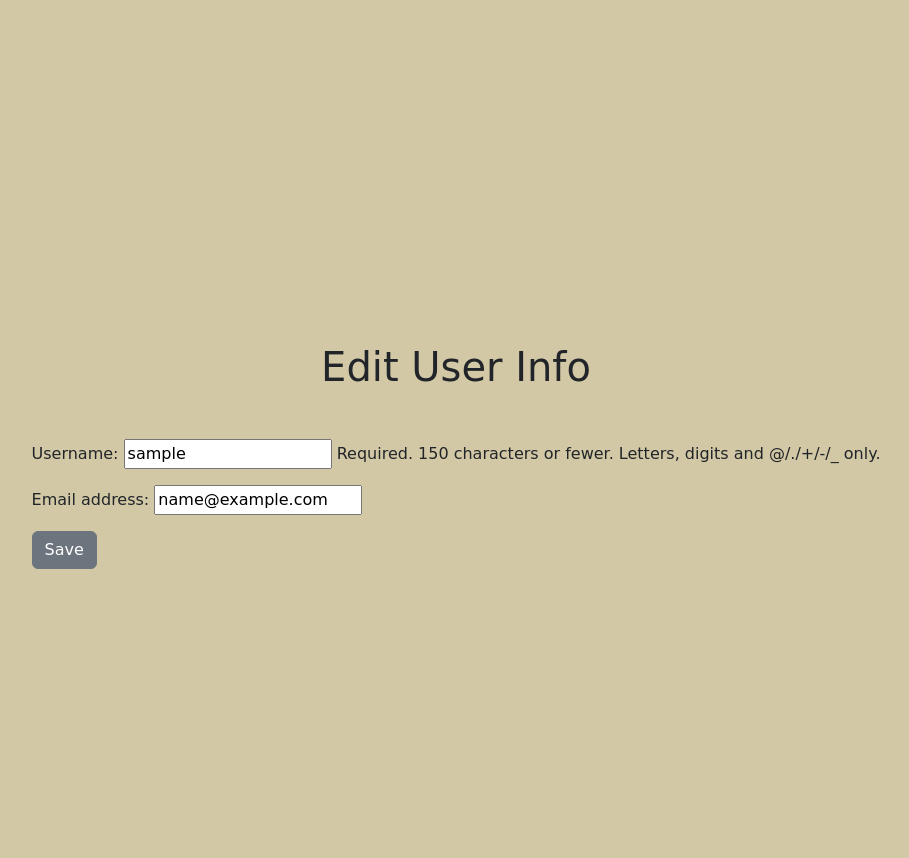
After one commit to andrewretherford/code_dex, a Django app: page /profile/edit/1 in a window 1280 px wide. The commit adds this page. Shown: the part 57-915 px from the top of the page, without its empty margins (184-1093 px from the left). Run offline with Django 4.2, Linux system fonts and the light colour scheme; the visitor is signed in with stand-in values (Sample User, id 1); data comes from the database, SQL or seed files in the repository; some libraries are stand-ins or nearby versions; some web fonts are replaced.

Commit message:
Updates auth URLS to use built in with page overrides
Adds templates for password change and password change done
Adds template for profile edits
Updates styling

```diff
--- a/code_dex/static/code_dex/css/styles.css
+++ b/code_dex/static/code_dex/css/styles.css
@@ -12,7 +12,7 @@ body {
 }
 
 .page-container {
-   background-color: white;
+   background-color: rgb(230, 220, 185);
    font-family: 'Oldenburg', cursive;
    max-width: 1920px;
    margin: 0 auto;
@@ -46,14 +46,6 @@ main {
    grid-row: 3/4;
 }
 
-.login-signup {
-   display: flex;
-   flex-direction: column;
-   justify-content: center;
-   max-width: 1920px;
-   min-height: 100vh;
-}
-
 .gold-link {
    color: rgb(145, 130, 70);
    text-decoration: none;
@@ -77,7 +69,33 @@ main {
 /* --------------------- LOGIN/SIGNUP --------------------- */
 
 .login-signup {
-   background-image: url('../assets/faded_paper.png');
+   display: flex;
+   flex-direction: column;
+   justify-content: center;
+   align-items: center;
+   max-width: 1920px;
+   min-height: 100vh;
+}
+
+.auth-page {
+   background-color: rgb(210, 200, 165);
+   display: grid;
+   grid-template-rows: repeat(6, 1fr);
+   grid-template-columns: 1fr;
+   row-gap: 20px;
+   display: flex;
+   flex-direction: column;
+   justify-content: center;
+   align-items: center;
+   max-width: 1920px;
+   min-height: 100vh;
+}
+
+.auth-page > div {
+   display: flex;
+   flex-direction: column;
+   align-items: center;
+   padding: 5em;
 }
 
 /* --------------------- RECORDS VIEW --------------------- */
--- a/code_dex/templates/code_dex/navbar.html
+++ b/code_dex/templates/code_dex/navbar.html
@@ -1,5 +1,5 @@
 <nav class="navbar navbar-expand-lg fixed-top">
-   <div class="container-fluid">
+  <div class="container-fluid d-flex justify-content-between">
     <a href="/home" class="navbar-brand">CODE_DEX</a>
     <button class="navbar-toggler" type="button" data-bs-toggle="collapse" data-bs-target="#navbarMenu" aria-controls="navbarMenu" aria-expanded="false" aria-label="Toggle navigation">
       <span class="navbar-toggler-icon"></span>
@@ -9,38 +9,17 @@
         <li class="nav-item">
           <a href="/upload" class="nav-link active" aria-current="home">UPLOAD</a>
         </li>
-            <li class="nav-item">
-               <a href="/profile" class="nav-link active" aria-current="home">
-                <i class="bi bi-person-circle"></i>
+        <li class="nav-item dropdown">
+          <a class="nav-link dropdown-toggle" href="#" role="button" data-bs-toggle="dropdown" aria-expanded="false">
+            Profile
           </a>
+          <ul class="dropdown-menu">
+            <li><a class="dropdown-item" href="{% url 'profile_edit' request.user.id %}">Edit Profile</a></li>
+            <li><a class="dropdown-item" href="{% url 'password_change' %}">Change Password</a></li>
+            <li><a class="dropdown-item" href="{% url 'logout' %}">Logout</a></li>
+          </ul>
         </li>
       </ul>
     </div>
   </div>
 </nav>
-
-<!-- <nav class="navbar navbar-expand-lg bg-light">
-   <div class="container-fluid">
-     <button class="navbar-toggler" type="button" data-bs-toggle="collapse" data-bs-target="#navbarTogglerDemo01" aria-controls="navbarTogglerDemo01" aria-expanded="false" aria-label="Toggle navigation">
-       <span class="navbar-toggler-icon"></span>
-     </button>
-     <div class="collapse navbar-collapse" id="navbarTogglerDemo01">
-       <a class="navbar-brand" href="#">Hidden brand</a>
-       <ul class="navbar-nav me-auto mb-2 mb-lg-0">
-         <li class="nav-item">
-           <a class="nav-link active" aria-current="page" href="#">Home</a>
-         </li>
-         <li class="nav-item">
-           <a class="nav-link" href="#">Link</a>
-         </li>
-         <li class="nav-item">
-           <a class="nav-link disabled">Disabled</a>
-         </li>
-       </ul>
-       <form class="d-flex" role="search">
-         <input class="form-control me-2" type="search" placeholder="Search" aria-label="Search">
-         <button class="btn btn-outline-success" type="submit">Search</button>
-       </form>
-     </div>
-   </div>
- </nav> -->
--- /dev/null
+++ b/code_dex/templates/code_dex/profile.html
@@ -0,0 +1,16 @@
+{% extends 'base.html' %}
+
+{% block main %}
+
+<div class="auth-page">
+   <div>
+      <h1 class="mb-5">Edit User Info</h1>
+      <form method="post">
+         {% csrf_token %}
+         {{ form.as_p }}
+         <input class="btn btn-secondary" type="submit" value="Save">
+      </form>
+   </div>
+</div>
+
+{% endblock %}
--- a/code_dex/templates/code_dex/settings.html
+++ /dev/null
@@ -1,5 +0,0 @@
-{% extends 'base.html' %}
-
-{% block main %}
-   <p>settings</p>
-{% endblock %}
--- a/code_dex/templates/registration/login.html
+++ b/code_dex/templates/registration/login.html
@@ -2,6 +2,7 @@
 {% block content %}
 
 <div class="login-signup">
+   <div>
       <h1 class="title">Log In</h1>
       <form class="d-flex flex-column justify-content-center" method="post">
          {% csrf_token %} {{ form.as_p }}
@@ -9,5 +10,6 @@
       </form>
       <p>Not a member? <a href="/accounts/signup">Signup</a></p>
    </div>
+</div>
 
 {% endblock %}
--- a/code_dex/templates/registration/logout.html
+++ b/code_dex/templates/registration/logout.html
@@ -3,7 +3,7 @@
 
 <div class="login-signup">
       <h1>You have been logged out succesfully.</h1>
-      <a class="gold-link" href="/accounts/login">Log In</a>
+      <a class="gold-link" href="{% url 'login' %}">Log In</a>
 </div>
 
 {% endblock %}
--- a/code_dex/urls.py
+++ b/code_dex/urls.py
@@ -1,12 +1,20 @@
 from django.urls import path
 from django.contrib.auth.decorators import login_required
+from django.contrib.auth import views as auth_views
 from . import views
 
 urlpatterns = [
    path('', views.Landing.as_view(), name='landing'),
+   # ---------------------------- AUTH URLS ----------------------------
+   path('accounts/signup/', views.Signup.as_view(), name='signup'),
+   path('profile/login', auth_views.LoginView.as_view(template_name='registration/login.html'), name='login'),
+   path('profile/logout', login_required(auth_views.LogoutView.as_view(template_name='registration/logout.html')), name='logout'),
+   path('profile/password', login_required(auth_views.PasswordChangeView.as_view(template_name='registration/password_change.html')), name='password_change'),
+   path('profile/password-changed', login_required(auth_views.PasswordChangeDoneView.as_view(template_name='registration/password_change_done.html')), name='password_change_done'),
+   path('profile/edit/<int:pk>', login_required(views.ProfileEdit.as_view()), name='profile_edit'),
+   # ---------------------------- SITE URLS ----------------------------
    path('home/', login_required(views.Home.as_view()), name='home'),
    path('upload/', login_required(views.Upload.as_view()), name='upload'),
-   path('settings/', login_required(views.Settings.as_view()), name='settings'),
    path('categories/', login_required(views.Categories.as_view()), name='categories'),
    path('categories/create', login_required(views.CreateCategory.as_view()), name='category_create'),
    path('categories/<int:pk>/edit', login_required(views.CategoryUpdate.as_view()), name='category_update'),
@@ -14,7 +22,4 @@ urlpatterns = [
    path('records/<int:pk>', login_required(views.RecordDetail.as_view()), name='record_detail'),
    path('records/<int:pk>/edit', login_required(views.RecordUpdate.as_view()), name='record_update'),
    path('records/<int:pk>/delete', login_required(views.RecordDelete.as_view()), name='record_delete'),
-   path('accounts/login/', views.Login.as_view(), name='login'),
-   path('accounts/signup/', views.Signup.as_view(), name='signup'),
-   path('accounts/logout/', views.Logout.as_view(), name='logout')
 ]
--- a/code_dex/views.py
+++ b/code_dex/views.py
@@ -103,15 +103,14 @@ class RecordDelete(DeleteView):
       next = self.request.POST.get('next', '/')
       return next
 
-class Settings(TemplateView):
-   template_name = 'code_dex/settings.html'
+class ProfileEdit(UpdateView):
+   model = User
+   fields = ['username', 'email']
+   template_name = 'code_dex/profile.html'
+   success_url = '/home'
 
-class Login(LoginView):
-   template_name = 'registration/login.html'
-
-class Logout(LogoutView):
-   template_name = 'registration/logout.html'
-   next_page = None
+   def form_valid(self, form):
+      return super().form_valid(form)
 
 class Signup(View):
    def get(self, request):
--- a/codedex/settings.py
+++ b/codedex/settings.py
@@ -35,13 +35,13 @@ ALLOWED_HOSTS = ['codedex.herokuapp.com']
 # Application definition
 
 INSTALLED_APPS = [
+    'code_dex',
     'django.contrib.admin',
     'django.contrib.auth',
     'django.contrib.contenttypes',
     'django.contrib.sessions',
     'django.contrib.messages',
     'django.contrib.staticfiles',
-    'code_dex',
     'storages',
 ]
 
```
Also changed, not shown: code_dex/templates/code_dex/home.html (+4 -4 lines), code_dex/templates/registration/password_change.html (added, +14 -0 lines), code_dex/templates/registration/password_change_done.html (added, +10 -0 lines). Lines whose indentation alone changed are shown as unchanged.
